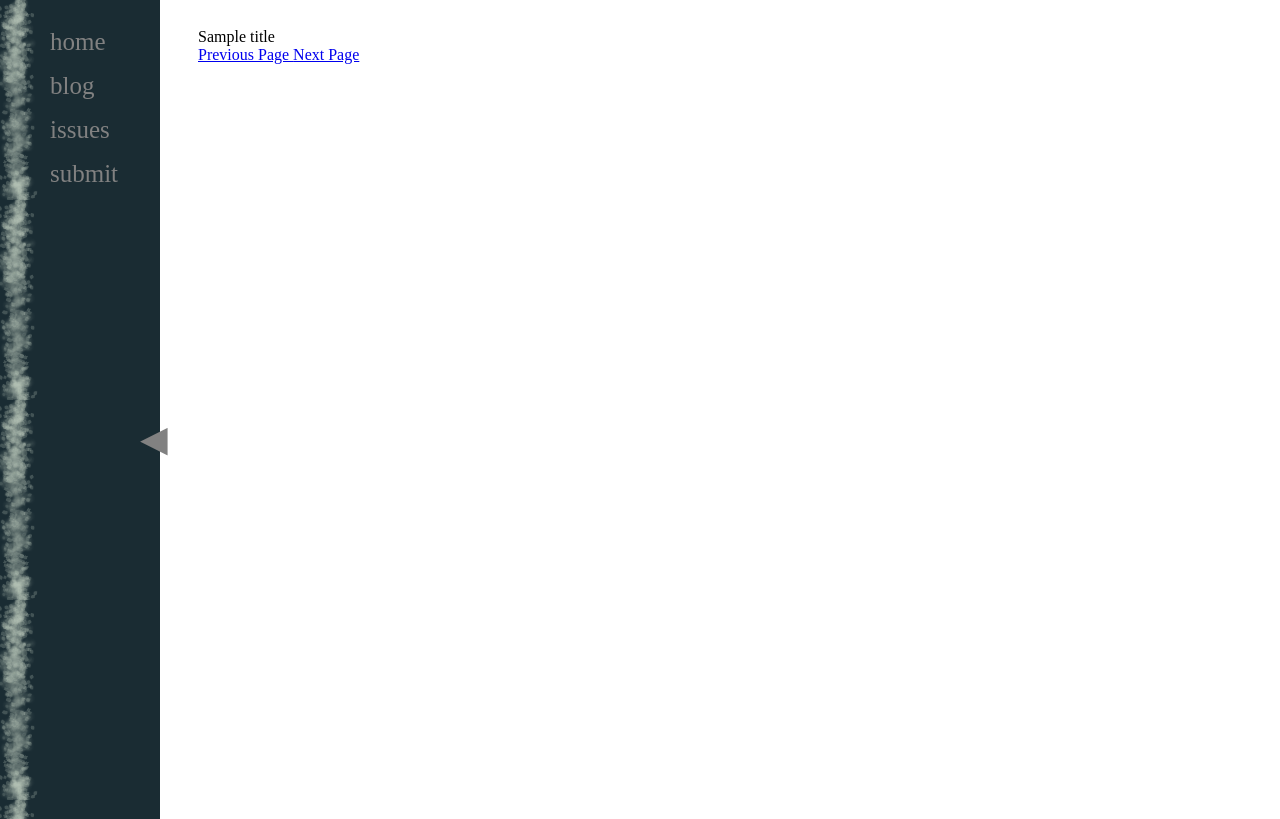
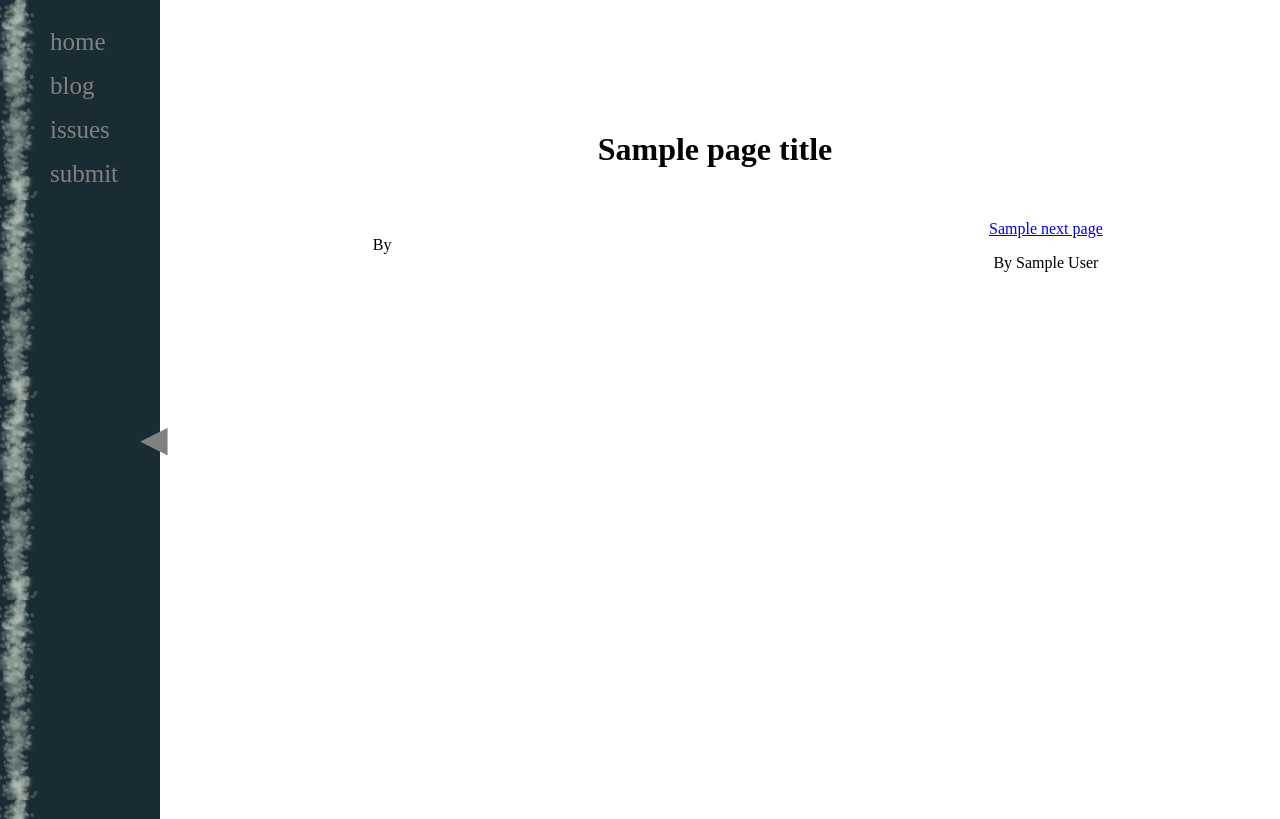
Before and after one commit to flosincapite/anonomat_aoidoi, a Flask app: template app/templates/single_page.html in a window 1280 px wide. Shown: the top 819 px of the page. Run offline with Flask 2, Linux system fonts and the light colour scheme; the template is opened without the code that fills it: most values are stand-ins (such as "Sample title", 1, 10 or a date in 2020); some libraries are stand-ins or nearby versions.

Commit message:
Adds support for single-image pages and navigation between pages.

```diff
--- a/app/routes.py
+++ b/app/routes.py
@@ -31,202 +31,208 @@ BLOG:
 
 
 class _DummyUser(object):
-  def __init__(self,name):
-    self._name = name
-  def check_password_hash(self, *args, **kwargs):
-    return True
-  def is_active(self):
-    return True
-  def get_id(self):
-    return self._name
+    def __init__(self, name):
+        self._name = name
+
+    def check_password_hash(self, *args, **kwargs):
+        return True
+
+    def is_active(self):
+        return True
+
+    def get_id(self):
+        return self._name
 
 
 @app.login_manager.user_loader
 def load_user(user_id):
-  # return app.user_db.get(user_id)
-  return _DummyUser(user_id)
+    # return app.user_db.get(user_id)
+    return _DummyUser(user_id)
 
 
-@app.wsgi_app.route('/')
-@app.wsgi_app.route('/index')
+@app.wsgi_app.route("/")
+@app.wsgi_app.route("/index")
 def index():
-  return flask.render_template(
-      'index2.html', title='Anonomat Aoidoi', page_title='Anonomat Aoidoi')
+    return flask.render_template(
+        "index2.html", title="Anonomat Aoidoi", page_title="Anonomat Aoidoi"
+    )
 
 
-@app.wsgi_app.route('/blog')
+@app.wsgi_app.route("/blog")
 def blog():
-  # TODO: Create real posts; make some kind of a database.
-  blog_posts = app.blog_db.get_all()
-  return flask.render_template(
-      'blog.html', blog_posts=blog_posts, page_title='Blog')
+    # TODO: Create real posts; make some kind of a database.
+    blog_posts = app.blog_db.get_all()
+    return flask.render_template("blog.html", blog_posts=blog_posts, page_title="Blog")
 
 
-@app.wsgi_app.route('/submit')
+@app.wsgi_app.route("/submit")
 def submit():
-  return flask.render_template(
-      'submit.html', page_title='Submit', submit_form=submit_form.SubmitForm())
+    return flask.render_template(
+        "submit.html", page_title="Submit", submit_form=submit_form.SubmitForm()
+    )
 
 
-@app.wsgi_app.route('/submit', methods=['POST'])
+@app.wsgi_app.route("/submit", methods=["POST"])
 def submit_submit():
-  return flask.render_template(
-      'submit_confirm.html', page_title='Submission Successful')
+    return flask.render_template(
+        "submit_confirm.html", page_title="Submission Successful"
+    )
 
 
-@app.wsgi_app.route('/issues')
+@app.wsgi_app.route("/issues")
 def issues():
-  # TODO: Import here: awful hack. Figure out how to generate URLs properly.
-  issues = issue.Issue.list()
-  return flask.render_template(
-      'issues.html', page_title='Issues', issues=issues)
+    # TODO: Import here: awful hack. Figure out how to generate URLs properly.
+    issues = issue.Issue.list()
+    return flask.render_template("issues.html", page_title="Issues", issues=issues)
 
 
 def _file_for(issue, page):
-  # TODO: Respect parameters.
-  return flask.url_for('static', filename='issues/%s/%s.png' % (issue, page))
+    # TODO: Respect parameters.
+    return flask.url_for("static", filename="issues/%s/%s.png" % (issue, page))
 
 
-@app.wsgi_app.route('/nextpage', methods=['POST'])
+@app.wsgi_app.route("/nextpage", methods=["POST"])
 def next_page():
-  # TODO: This should be part of a separate, private API.
-  request = flask.request.get_json()
-  print('Request is:')
-  print(request)
-  dir_str = request.get('direction', '0')
-  sign, val = re.search(r'(\+|\-)?(\d*)', dir_str).groups()
-  curr_page = int(request.get('currentPage', 0))
-  if sign is not None:
-    next_page = curr_page + int(dir_str)
-  else:
-    next_page = int(val)
+    # TODO: This should be part of a separate, private API.
+    request = flask.request.get_json()
+    print("Request is:")
+    print(request)
+    dir_str = request.get("direction", "0")
+    sign, val = re.search(r"(\+|\-)?(\d*)", dir_str).groups()
+    curr_page = int(request.get("currentPage", 0))
+    if sign is not None:
+        next_page = curr_page + int(dir_str)
+    else:
+        next_page = int(val)
 
-  the_issue = issue.Issue.from_meta(request['issue'])
+    the_issue = issue.Issue.from_meta(request["issue"])
 
-  message = None
-  if next_page in the_issue.message_pages:
-    message = 'HELLO'
+    message = None
+    if next_page in the_issue.message_pages:
+        message = "HELLO"
 
-  response_json = {
-    'hasLeft': next_page > int(the_issue.lowest),
-    'hasRight': next_page < int(the_issue.highest),
-    'nextPage': next_page,
-    'message': message,
-    'leftPng': _file_for(request['issue'], next_page),
-    'rightPng': _file_for(request['issue'], next_page + 1)}
-  print(response_json)
-  response = flask.jsonify(response_json)
-  return response, 201
+    response_json = {
+        "hasLeft": next_page > int(the_issue.lowest),
+        "hasRight": next_page < int(the_issue.highest),
+        "nextPage": next_page,
+        "message": message,
+        "leftPng": _file_for(request["issue"], next_page),
+        "rightPng": _file_for(request["issue"], next_page + 1),
+    }
+    print(response_json)
+    response = flask.jsonify(response_json)
+    return response, 201
 
 
 def _file_exists(file_name):
-  return True
+    return True
 
 
 def _render_section_head(*args):
-  pass
+    pass
 
 
 def _render_author_page(*args):
-  pass
+    pass
 
 
 def _render_single_poem(the_issue, page_number, pages, message):
     this_page = pages[page_number]
     return flask.render_template(
-        'single_poem.html',
+        "single_poem.html",
         page_title=this_page.title or "Poem",
         page_html=this_page.contents_html,
         message=message,
         issue_number=the_issue.number,
-        prev_page=this_page.page_number - 1,
-        next_page=this_page.page_number + 1,
-        toc=the_issue.toc)
+        prev_page=pages.get(page_number - 1),
+        next_page=pages.get(page_number + 1),
+        toc=the_issue.toc,
+    )
 
 
 def _render_single_image(the_issue, page_number, pages, message):
     this_page = pages[page_number]
     return flask.render_template(
-        'author_image.html',
+        "single_image.html",
         page_title=this_page.title or "Image",
         include_contents=this_page.image,
         message=message,
         issue_number=the_issue.number,
-        prev_page=this_page.page_number - 1,
-        next_page=this_page.page_number + 1,
-        toc=the_issue.toc)
+        prev_page=pages.get(page_number - 1),
+        next_page=pages.get(page_number + 1),
+        toc=the_issue.toc,
+    )
 
 
 _RENDER_METHODS = {
-    'section_head': _render_section_head,
-    'author_page': _render_author_page,
-    'single_poem': _render_single_poem,
-    'single_image': _render_single_image,
+    "section_head": _render_section_head,
+    "author_page": _render_author_page,
+    "single_poem": _render_single_poem,
+    "single_image": _render_single_image,
 }
 
 
-@app.wsgi_app.route('/viewer/<re(\'(\d+)\'):issue_number>/<re(\'(\d+)\'):page_number>')
+@app.wsgi_app.route("/viewer/<re('(\d+)'):issue_number>/<re('(\d+)'):page_number>")
 def single_page(issue_number, page_number):
-  # TODO: Consult page number!
-  issue_number, page_number = map(int, (issue_number, page_number))
-  the_issue = issue.Issue.create(issue_number)
+    # TODO: Consult page number!
+    issue_number, page_number = map(int, (issue_number, page_number))
+    the_issue = issue.Issue.create(issue_number)
 
-  if page_number <= 0:
-    left_number = None
-  else:
-    left_number = page_number - 1
+    if page_number <= 0:
+        left_number = None
+    else:
+        left_number = page_number - 1
 
-  if page_number >= the_issue.highest:
-    right_number = None
-  else:
-    right_number = page_number + 1
+    if page_number >= the_issue.highest:
+        right_number = None
+    else:
+        right_number = page_number + 1
 
-  pages = page.Page.list(issue_number, page_number - 1, page_number + 1)
-  pages = {the_page.page_number: the_page for the_page in pages}
+    pages = page.Page.list(issue_number, page_number - 1, page_number + 1)
+    pages = {the_page.page_number: the_page for the_page in pages}
 
-  # TODO: Get left and right pages, too.
-  this_page = pages[page_number]
-  app.wsgi_app.logger.error(this_page)
+    # TODO: Get left and right pages, too.
+    this_page = pages[page_number]
+    app.wsgi_app.logger.error(this_page)
 
-  message = None
-  if next_page in the_issue.message_pages:
-    message = the_issue.message
+    message = None
+    if next_page in the_issue.message_pages:
+        message = the_issue.message
 
-  return _RENDER_METHODS[this_page.type](the_issue, page_number, pages, message)
+    return _RENDER_METHODS[this_page.type](the_issue, page_number, pages, message)
 
 
-@app.wsgi_app.route('/login', methods=['GET', 'POST'])
+@app.wsgi_app.route("/login", methods=["GET", "POST"])
 def login(error=None):
-  form = login_form.LoginForm()
-  if form.validate_on_submit():
+    form = login_form.LoginForm()
+    if form.validate_on_submit():
 
-    # Create a new user.
-    the_user = None
-    if form.create_new.data:
-      try:
-        the_user = user.User.create(form.name.data, form.password.data)
-      except ValueError:
-        return flask.redirect('login', error='User already exists')
-    if the_user is None:
-      the_user = user.User.get(form.name.data)
+        # Create a new user.
+        the_user = None
+        if form.create_new.data:
+            try:
+                the_user = user.User.create(form.name.data, form.password.data)
+            except ValueError:
+                return flask.redirect("login", error="User already exists")
+        if the_user is None:
+            the_user = user.User.get(form.name.data)
 
-    # TODO: Remove this.
-    the_user = _DummyUser(form.name.data)
-    # End TODO
-    if form.login.data:
-      if the_user.check_password_hash(form.password.data):
-        flask_login.login_user(the_user)
-        return flask.redirect('index')
+        # TODO: Remove this.
+        the_user = _DummyUser(form.name.data)
+        # End TODO
+        if form.login.data:
+            if the_user.check_password_hash(form.password.data):
+                flask_login.login_user(the_user)
+                return flask.redirect("index")
 
-  return flask.render_template(
-      'login.html', page_title='Login', login_form=form)
+    return flask.render_template("login.html", page_title="Login", login_form=form)
 
 
-@app.wsgi_app.route('/blog_post', methods=['GET'])
+@app.wsgi_app.route("/blog_post", methods=["GET"])
 def blog_post_template():
-  pass
+    pass
 
 
-@app.wsgi_app.route('/blog_post', methods=['GET'])
+@app.wsgi_app.route("/blog_post", methods=["GET"])
 def new_post():
-  pass
+    pass
--- /dev/null
+++ b/app/templates/single_image.html
@@ -0,0 +1,5 @@
+{% extends "single_page.html" %}
+
+{% block main %}
+<img src="{{ url_for('template', filename=include_contents) }}"></img>
+{% endblock %}
--- a/app/templates/single_page.html
+++ b/app/templates/single_page.html
@@ -1,20 +1,67 @@
 {% extends "base.html" %}
+
+{% block additional_styles %}
+<style>
+
+.grid-container {
+    display: grid;
+    grid-template-columns: 20% 60% 20%;
+    margin: 10%;
+}
+
+.content-grid {
+    grid-column-start: 2;
+    grid-column-end: 3;
+    word-wrap: break-all;
+    word-break: break-all;
+}
+
+.nav-grid-left {
+    grid-column-start: 1;
+    grid-column-end: 2;
+    grid-row-start: 2;
+    text-align: center;
+}
+
+.nav-grid-right {
+    grid-column-start: 3;
+    grid-column-end: 4;
+    grid-row-start: 2;
+    text-align: center;
+}
+
+p { white-space: pre-wrap; word-break: break-word; word-wrap: break-word; }
+{% endblock %}
 
 {% block content %}
 
-<div id="title">{{ title }}</div>
+<div id="title" style="text-align: center; margin-top: 10%; margin-bottom: -5%"><h1>{{ page_title }}</h1></div>
 
-{% block main %}
-{% endblock %}
+<div class="grid-container">
+    <div class="content-grid">
+        {% block main %}
+        {% endblock %}
+    </div>
 
-<div id="navigation">
-    <div id="previous_page">
-        <a href="{{ url_for('single_page', issue_number=issue_number, page_number=prev_page) }}">
-            Previous Page
-        </a>
-        <a href="{{ url_for('single_page', issue_number=issue_number, page_number=next_page) }}">
-            Next Page
-        </a>
+    <div class="nav-grid-left" id="previous_page">
+        {% if prev_page is not none %}
+            <a href="{{ url_for('single_page', issue_number=issue_number, page_number=prev_page.page_number) }}">
+               {{ prev_page.title }}
+            </a>
+            <p style="text-align:center;">By {{ prev_page.author }}</p>
+        {% else %}
+            ~
+        {% endif %}
+    </div>
+    <div class="nav-grid-right" id="next_page">
+        {% if next_page is not none %}
+            <a href="{{ url_for('single_page', issue_number=issue_number, page_number=next_page.page_number) }}">
+               {{ next_page.title }}
+            </a>
+            <p style="text-align:center;">By {{ next_page.author }}</p>
+        {% else %}
+            ~
+        {% endif %}
     </div>
 </div>
 
--- a/app/templates/single_poem.html
+++ b/app/templates/single_poem.html
@@ -1,9 +1,5 @@
 {% extends "single_page.html" %}
 
-{% block additional_styles %}
-<style>
-p { white-space: pre; }
-{% endblock %}
 {% block main %}
 {% include page_html %}
 {% endblock %}
```
